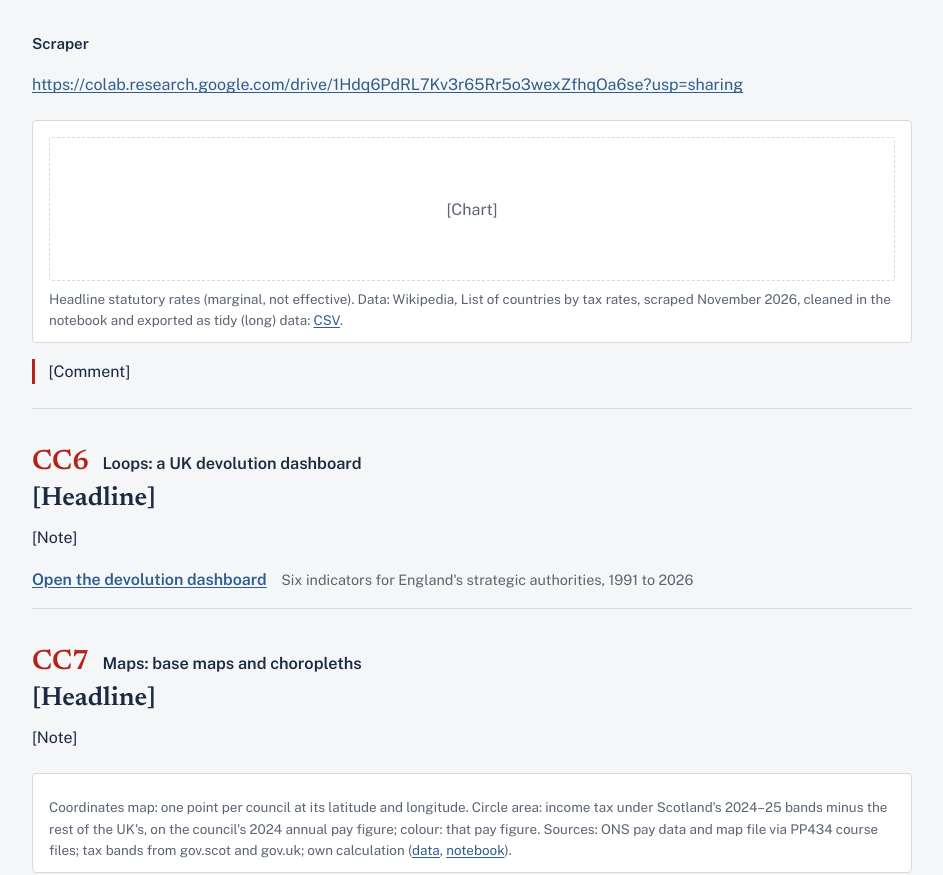
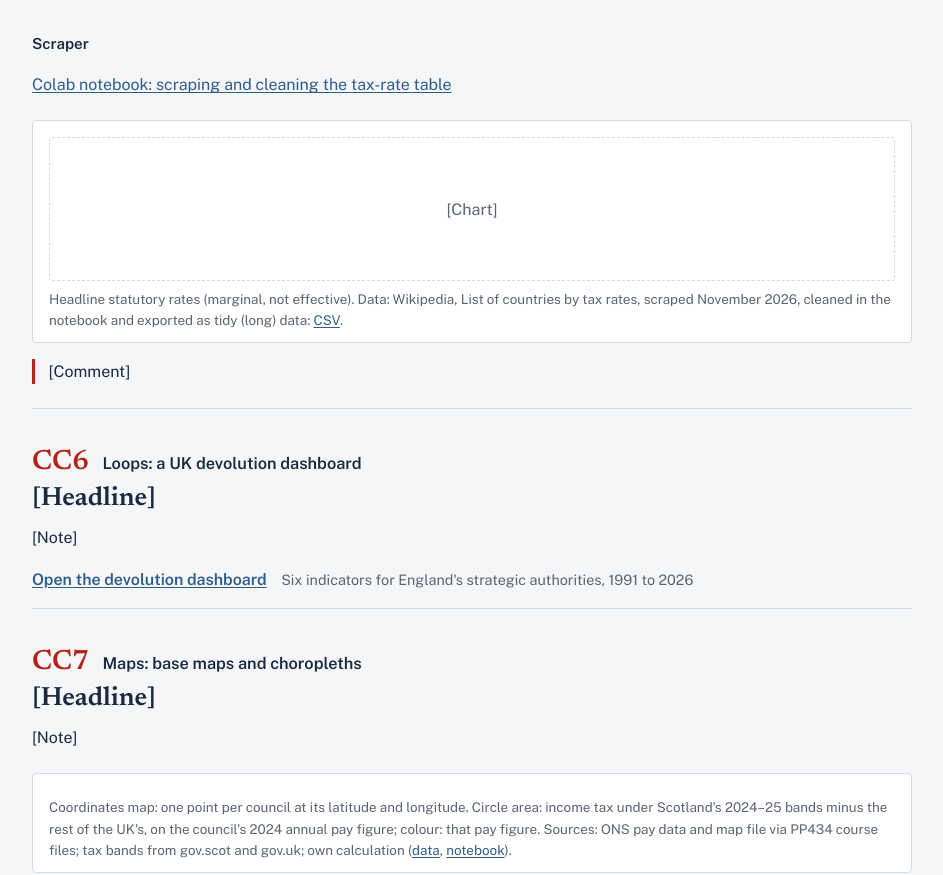
Before and after one commit to jakobbilan/jakobbilan.github.io, a plain HTML site: page portfolio.html in a window 1280 px wide. Shown: the part 2675-3550 px from the top of the page, without its empty margins (168-1111 px from the left). Drawn offline with nearby package versions, Linux system fonts and the light colour scheme; no server answers; a script that the page names is missing.

Commit message:
Update portfolio.html

```diff
--- a/portfolio.html
+++ b/portfolio.html
@@ -128,7 +128,7 @@
     </dl>
 
     <h4>Scraper</h4>
-    <p><a href="#" class="notebook">https://colab.research.google.com/drive/1Hdq6PdRL7Kv3r65Rr5o3wexZfhqOa6se?usp=sharing</a></p>
+    <p><a href="https://colab.research.google.com/drive/1Hdq6PdRL7Kv3r65Rr5o3wexZfhqOa6se?usp=sharing" class="notebook">Colab notebook: scraping and cleaning the tax-rate table</a></p>
     <figure class="chart">
       <div id="cc5b" class="slot">[Chart]</div>
       <figcaption>Headline statutory rates (marginal, not effective). Data: Wikipedia, List of countries by tax rates, scraped November 2026, cleaned in the notebook and exported as tidy (long) data: <a href="data/cc5_tax_rates_tidy.csv">CSV</a>.</figcaption>
```
